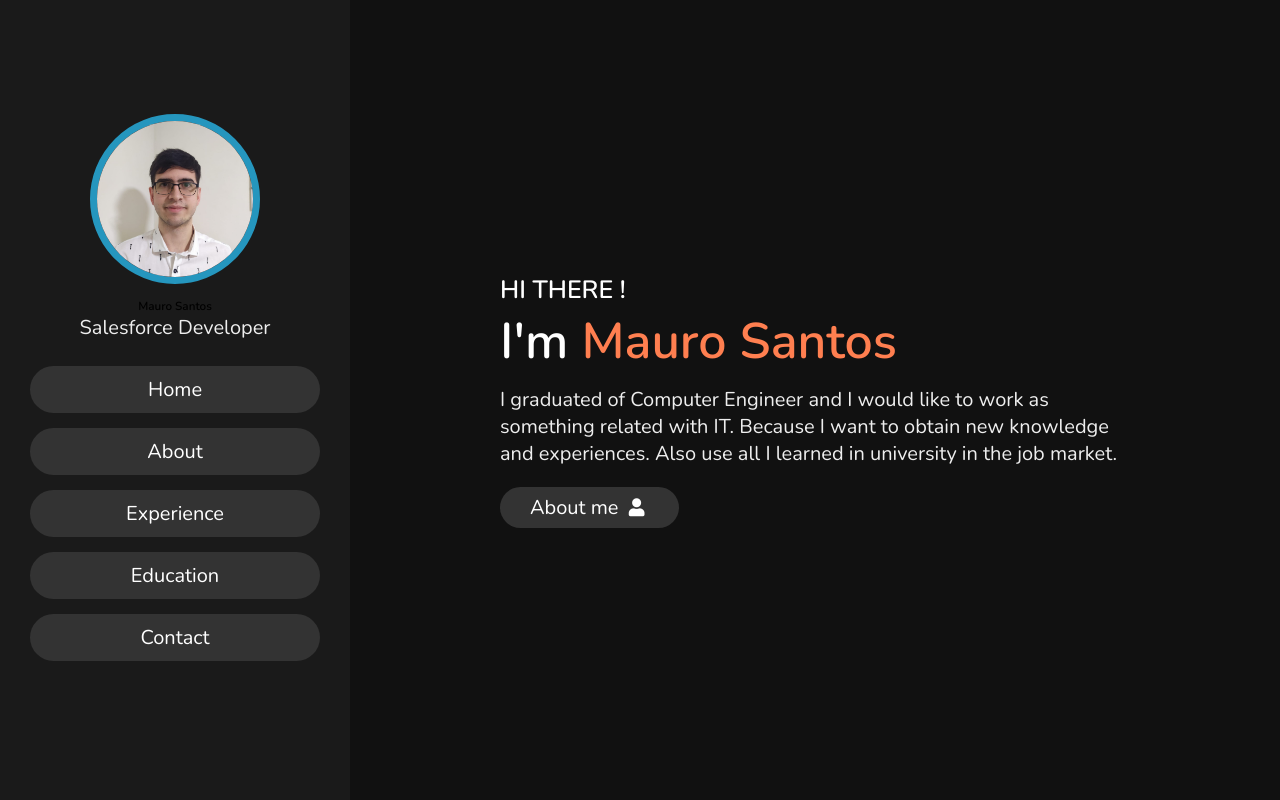
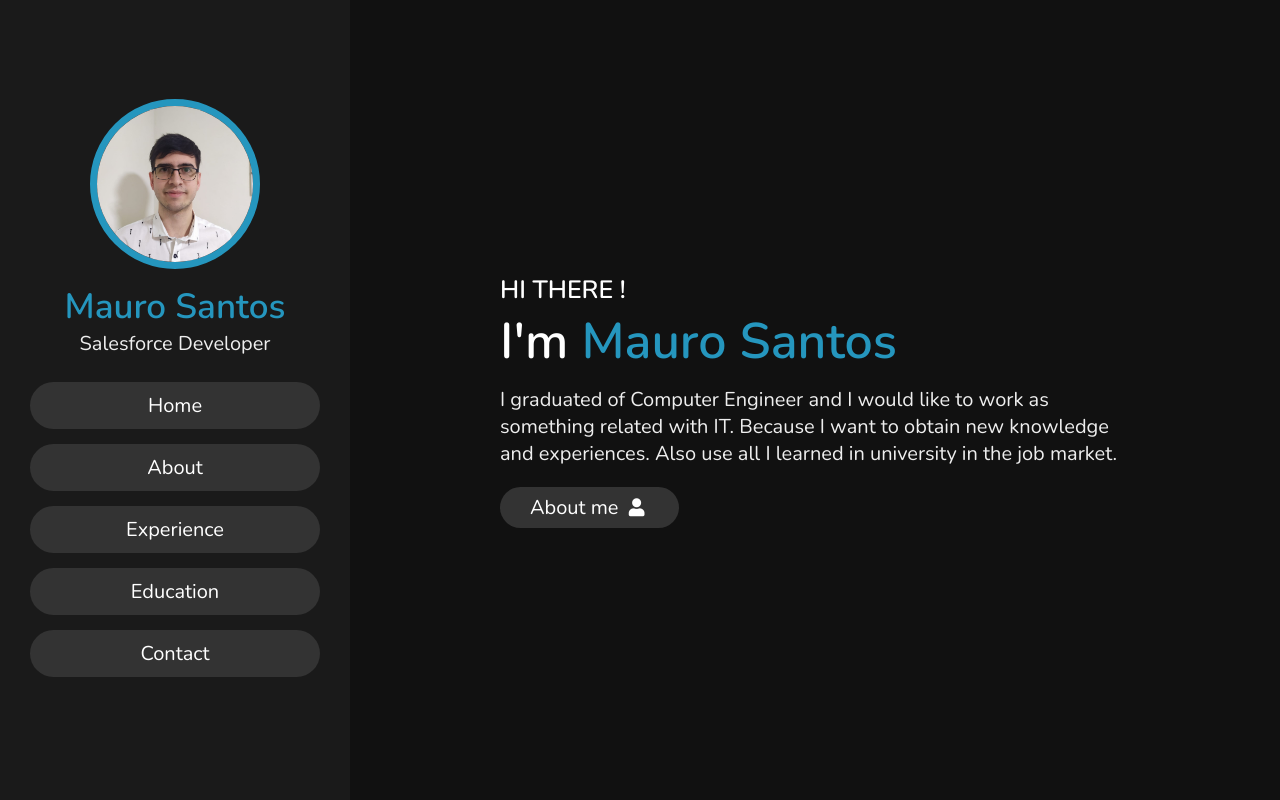
Before and after one commit to MauroSantos97/maurosantos97.github.io, a plain HTML site: page index.html in a window 1280 px wide. Shown: the top 800 px of the page. Drawn offline with nearby package versions, Linux system fonts and the light colour scheme; files whose address does not match are found by name.

Commit message:
Update style.css

```diff
--- a/css/style.css
+++ b/css/style.css
@@ -101,7 +101,10 @@ header .user img{
     border:.7rem solid var(--coral);
 }
 
-
+header .user .name{
+    font-size: 3.5rem;
+    color:#2596be;
+}
 
 header .user .post{
     font-size: 2rem;
@@ -162,7 +165,7 @@ header .navbar ul li a:hover{
 }
 
 .home h1 span{
-    color:#FF7F50;
+    color:#2596be;
 }
 
 .home p{
```
